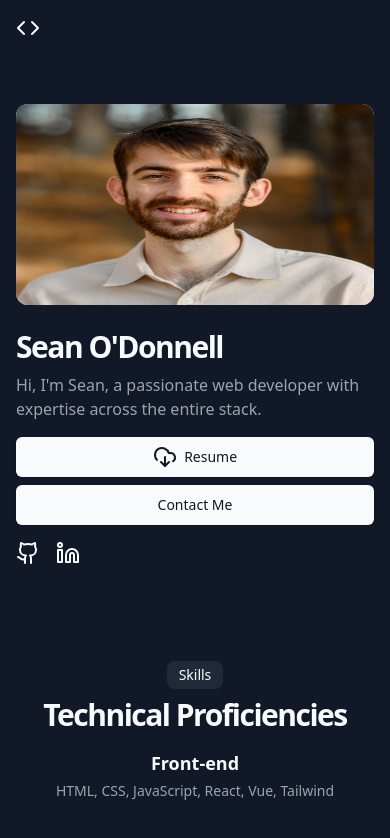
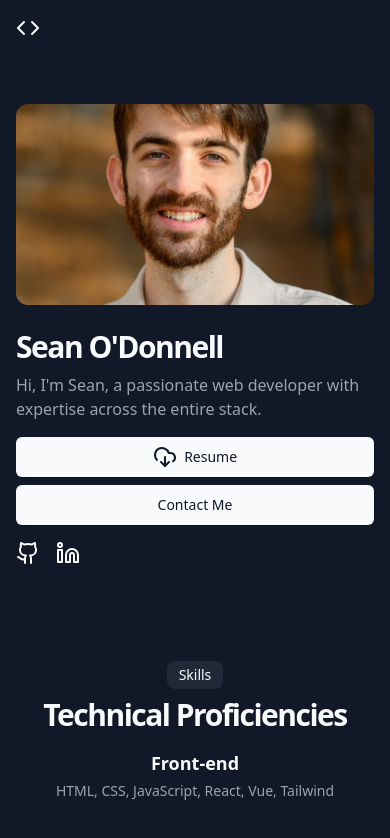
Before and after one commit to Ocheezyy/personal-site, a Next.js app: page / in a window 390 px wide. Shown: the top 838 px of the page. Built offline with nearby package versions, Linux system fonts and the light colour scheme.

Commit message:
Changed styles for image to work better on mobile. Specifically keeping aspect ratio on mobile.

```diff
--- a/components/component/PersonalPage.tsx
+++ b/components/component/PersonalPage.tsx
@@ -27,7 +27,7 @@
             <div className="grid gap-6 lg:grid-cols-[1fr_400px] lg:gap-12 xl:grid-cols-[1fr_600px]">
               <Image
                 alt="Hero"
-                className="mx-auto aspect-video overflow-hidden rounded-xl object-bottom sm:w-full lg:order-last lg:aspect-square bg-gray-50"
+                className="mx-auto aspect-video overflow-hidden rounded-xl object-cover sm:w-full lg:order-last lg:aspect-square bg-gray-50"
                 height="550"
                 src="/headshot.jpg"
                 width="550"
```
